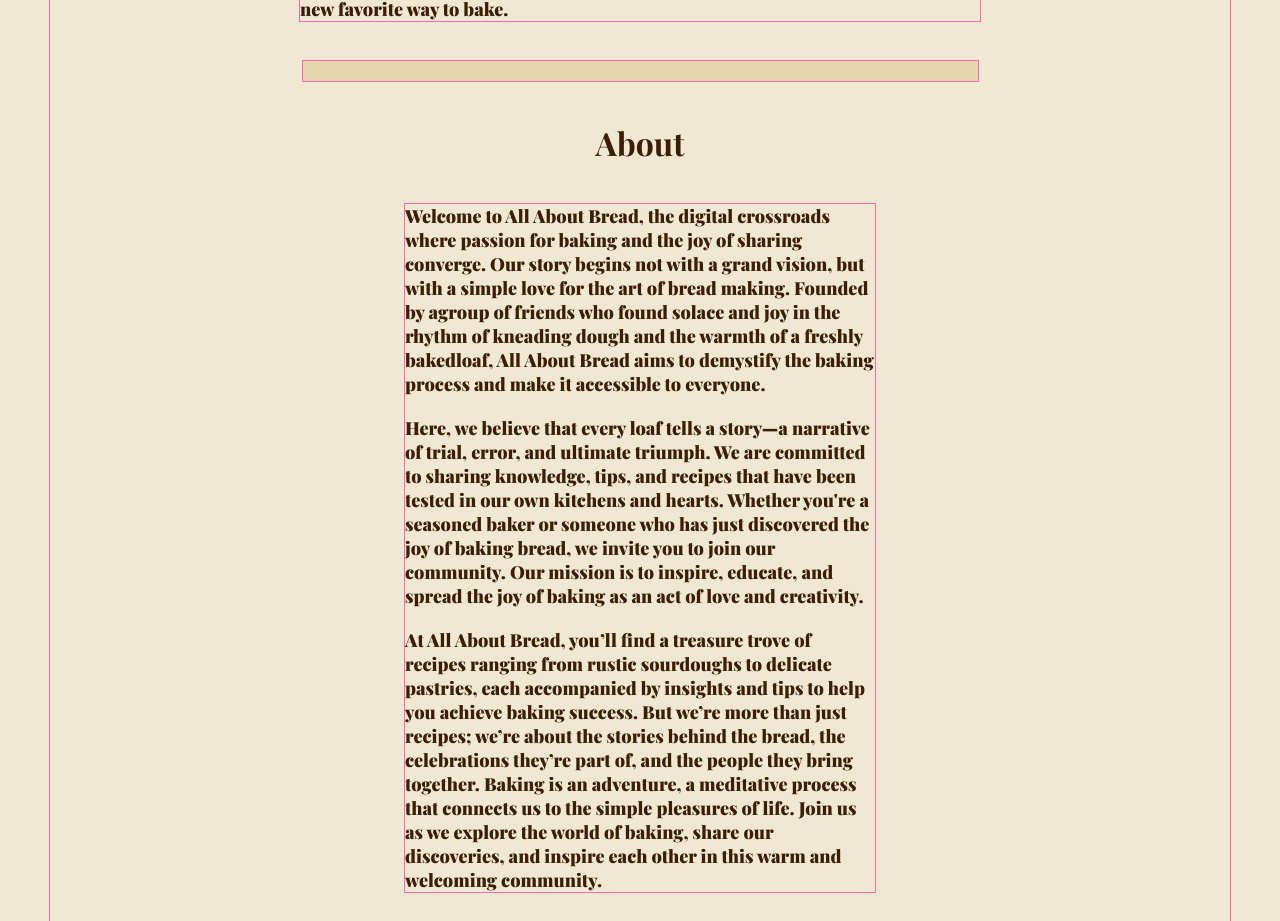
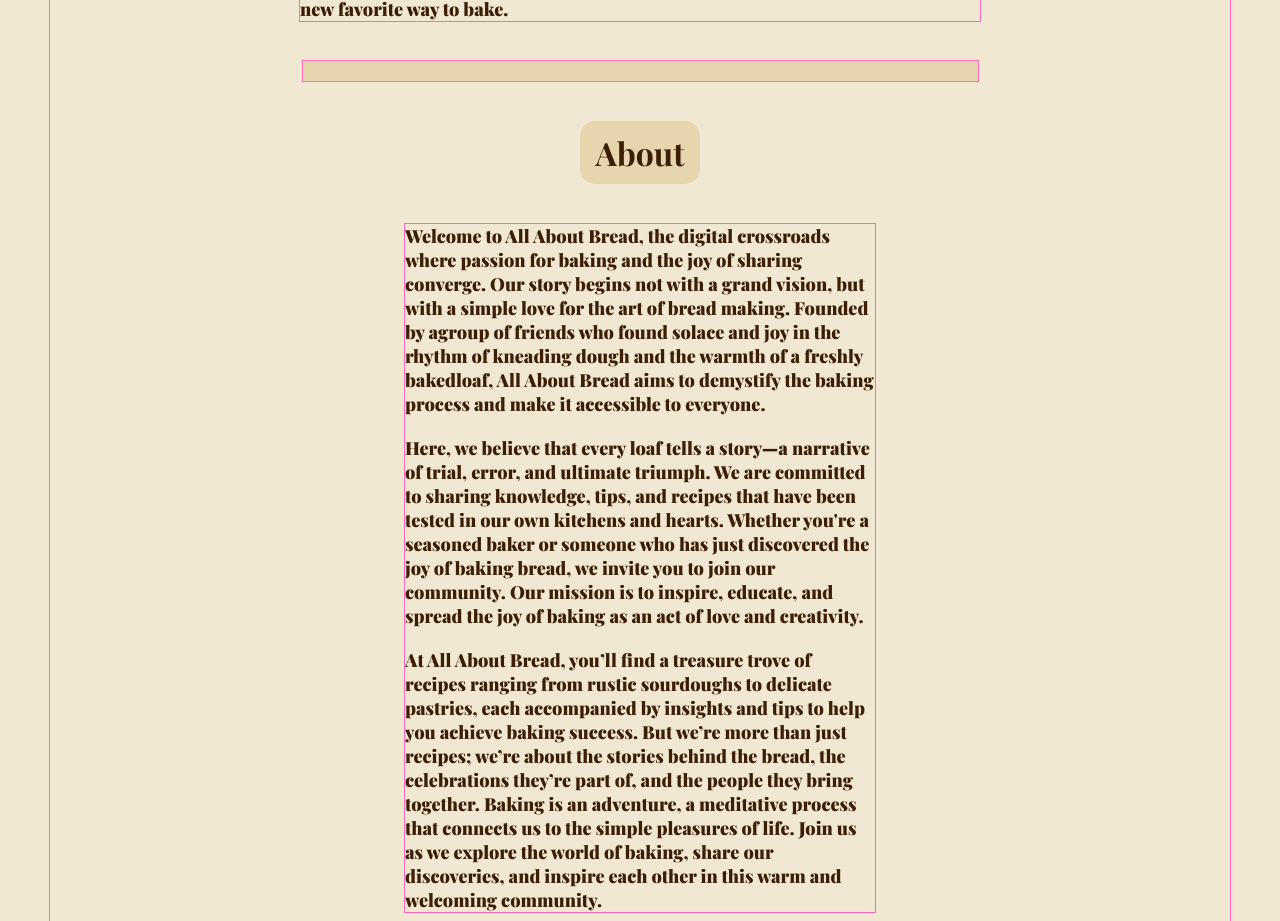
Before and after one commit to Medieinstitutet/fed23d-grafiska-verktyg-olympia, a React (Vite) app: page / in a window 1280 px wide. Shown: the part 2440-3361 px from the top of the page. Built offline with nearby package versions, Linux system fonts and the light colour scheme; a web font is replaced by a local one.

Commit message:
:sparkles: add props to Heading in About to controll the different styling for about in tablet mode

```diff
--- a/src/components/main/about/About.tsx
+++ b/src/components/main/about/About.tsx
@@ -6,7 +6,7 @@ import { aboutParagraphs } from '../../../data/Texts';
 const About = () => {
   return (
     <section className="about" id="about">
-      <Heading title="About" />
+      <Heading title="About" about={true} />
       <div className="description">
         {aboutParagraphs.map(paragraph => {
           return <Paragraph key={uuidv4()} text={paragraph} />;
--- a/src/components/shared/Heading.tsx
+++ b/src/components/shared/Heading.tsx
@@ -1,9 +1,10 @@
 interface IHeadingProps {
   title: string;
+  about?: boolean;
 }
 
-const Heading: React.FC<IHeadingProps> = ({ title }) => {
-  return <h2 className="large-heading">{title}</h2>;
+const Heading: React.FC<IHeadingProps> = ({ title, about }) => {
+  return <h2 className={`large-heading ${about ? 'about-heading' : ''}`}>{title}</h2>;
 };
 
 export default Heading;
```
